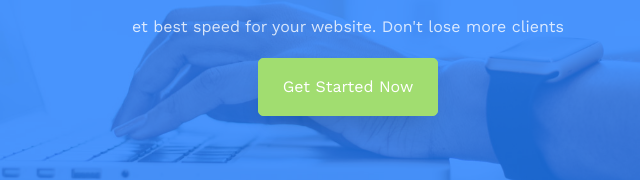
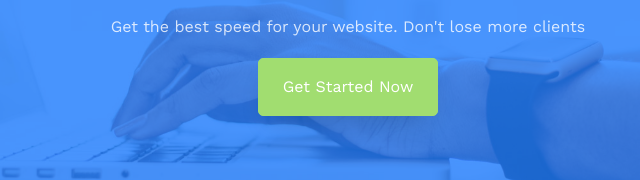
Before and after one commit to DeltaAlphaIotaLamdaAlphaNu/website-template-2, a plain HTML site: page index.html in a window 1280 px wide. Shown: the part 439-619 px from the top of the page, 292-932 px from the left. Drawn offline with nearby package versions, Linux system fonts and the light colour scheme; some packages are replaced by stand-ins of ours; no server answers; files whose address does not match are found by name.

Commit message:
index fix

```diff
--- a/index.html
+++ b/index.html
@@ -58,7 +58,7 @@
 	        	<div class="text mt-5">
 	        		<span class="subheading">Web Hosting</span>
 	            <h1 class="mb-3">Best Web Hosting For Your Website</h1>
-	            <p>et best speed for your website. Don't lose more clients</p>
+	            <p>Get the best speed for your website. Don't lose more clients</p>
 	            <p><a href="#" class="btn btn-secondary px-4 py-3">Get Started Now</a></p>
 	          </div>
 	        </div>
```
